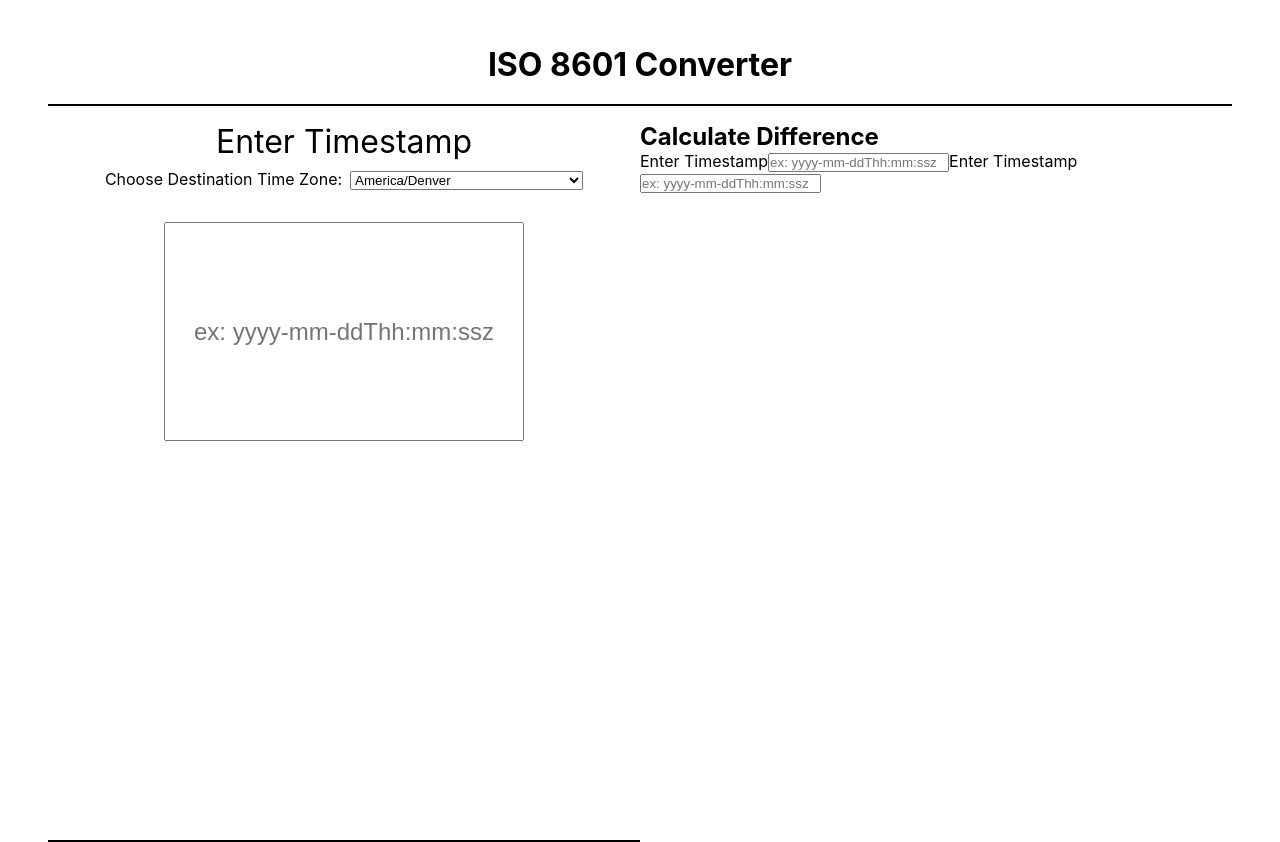
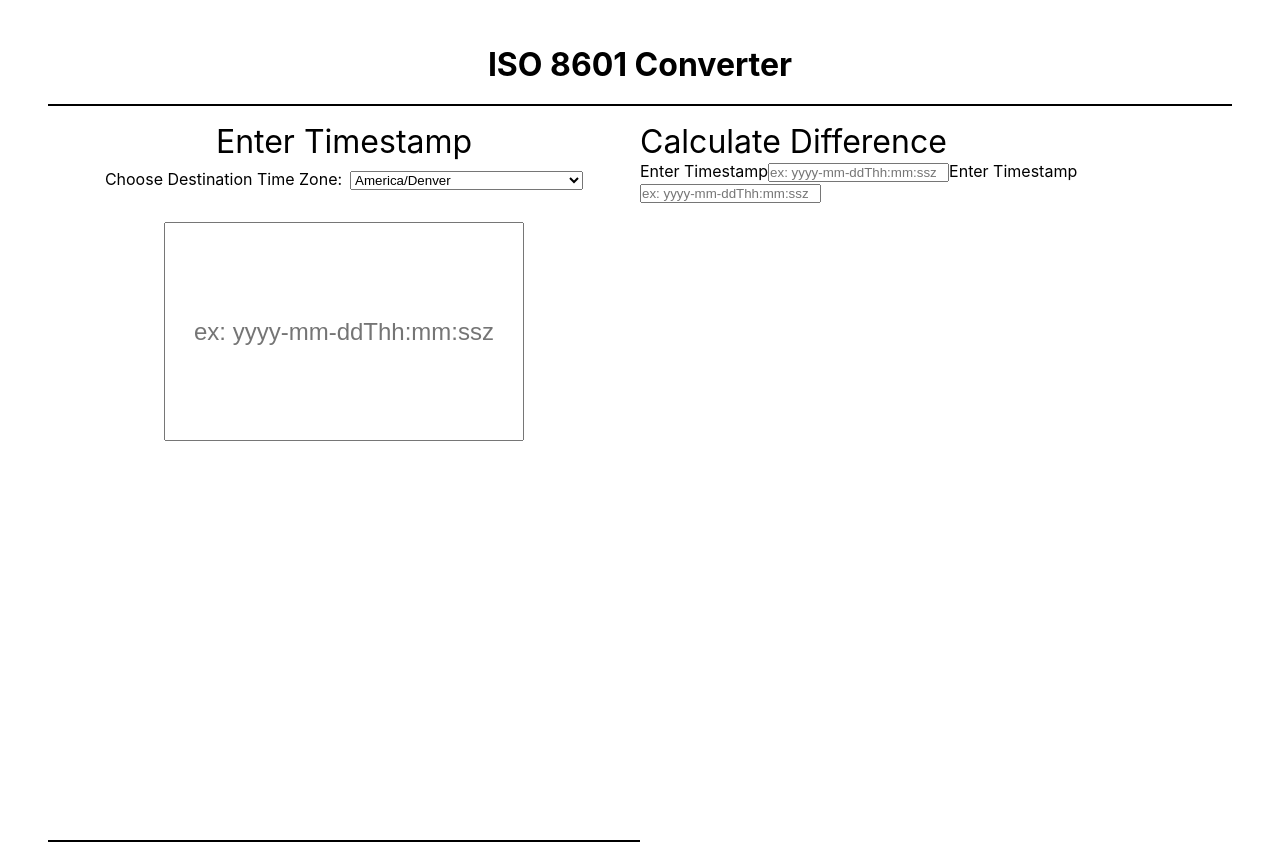
Before and after one commit to tylrs/iso-8601-converter, a React (Create React App) app: page / in a window 1280 px wide. Built offline with nearby package versions, Linux system fonts and the light colour scheme.

Commit message:
Add styling to diff title

```diff
--- a/src/components/App/App.css
+++ b/src/components/App/App.css
@@ -67,3 +67,8 @@ main {
 .converted-timestamp {
     font-size: 1.2rem;
 }
+
+.diff-title {
+    font-size: 2rem;
+    font-weight: normal;
+}
--- a/src/components/App/App.js
+++ b/src/components/App/App.js
@@ -57,7 +57,7 @@ const App = () => {
         }
         </section>
         <section className='diff-section'>
-          <h2>Calculate Difference</h2>
+          <h2 className='diff-title'>Calculate Difference</h2>
           <label className='diff-label-1' htmlFor='timestamp'>Enter Timestamp</label>
           <input
             className='timestamp-input-1'
```
